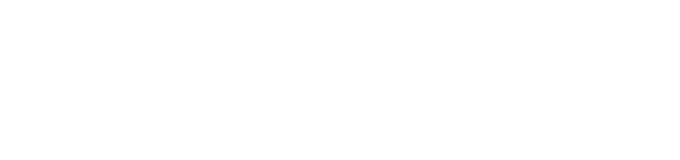
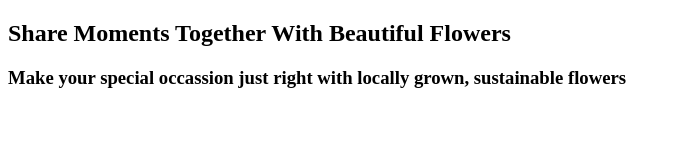
Before and after one commit to rodrigopimentel/gds-tech-fellowship-vc-practice, a plain HTML site: page index.html in a window 1280 px wide. Shown: the whole page, without its empty margins (0-680 px from the left). Drawn offline with Linux system fonts and the light colour scheme.

```diff
--- a/index.html
+++ b/index.html
@@ -12,6 +12,12 @@
 
         </nav>
     </header>
+    <!-- Website Hero -->
+    <section id="hero">
+        <h2>Share Moments Together With Beautiful Flowers</h2>
+        <h3>Make your special occassion just right with locally grown, sustainable flowers</h3>
+    </section>
+
 
 
 
```
Also changed, not shown: img/hero_flowers.jpg (added).
